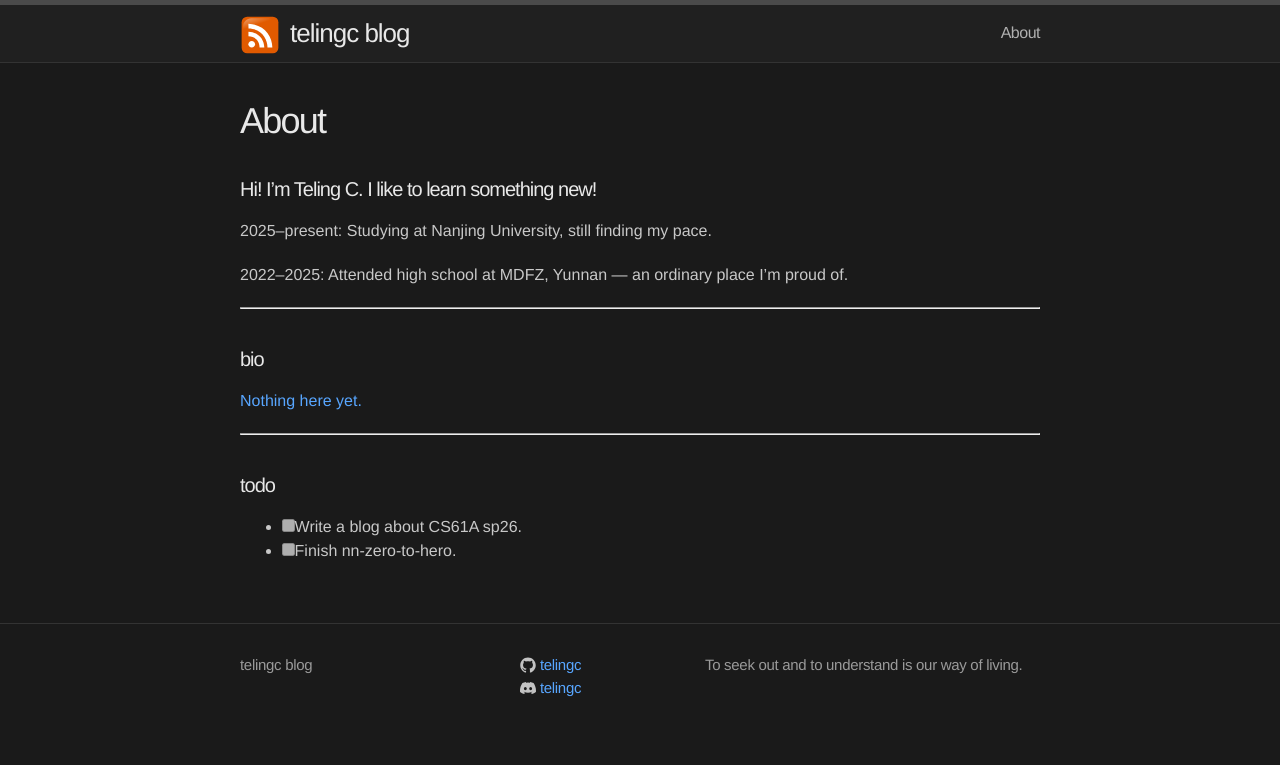
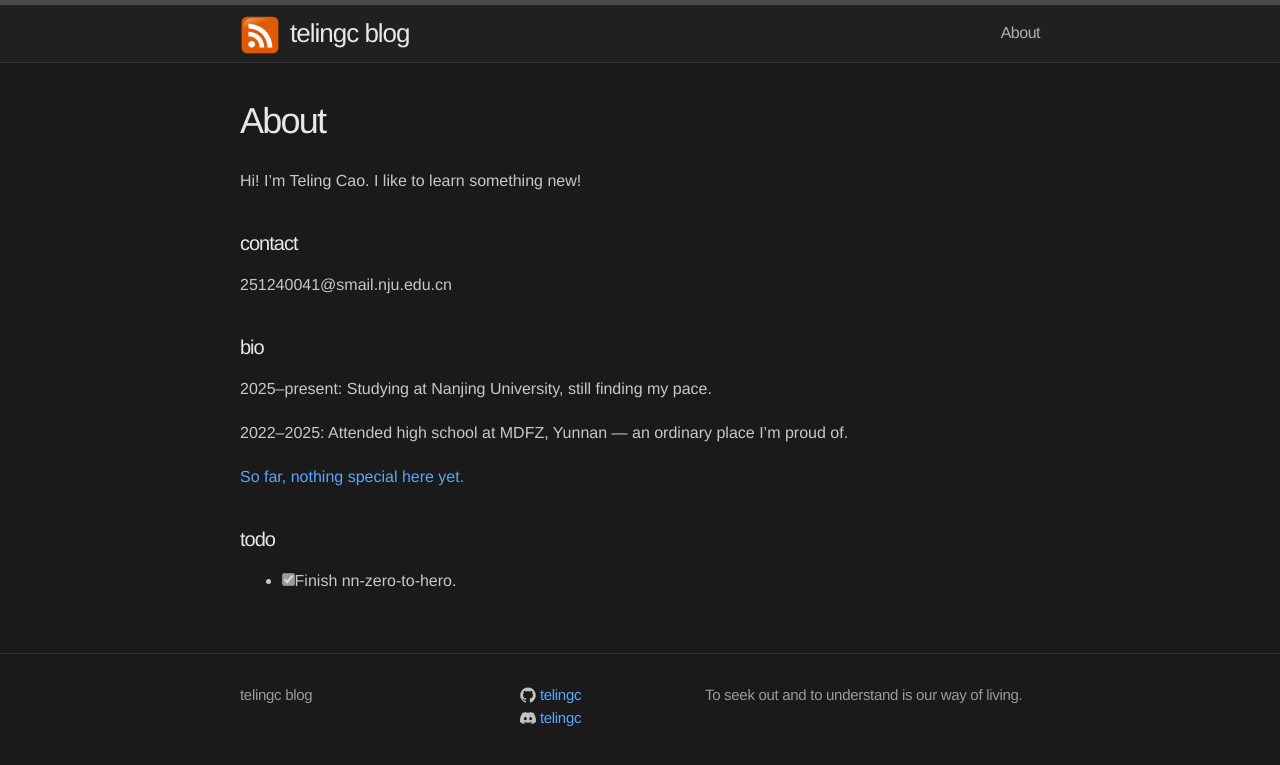
Before and after one commit to telingc/telingc.github.io, a Jekyll site: the page built from about.md, in a window 1280 px wide. Shown: the top 765 px of the page. Built offline with Jekyll 4.4.1, drawn with Linux system fonts in a browser that asks for light colours.

Commit message:
feat: changed about.md, nn-zero-to-hero complete, another blog is about to release.

```diff
--- a/about.md
+++ b/about.md
@@ -5,22 +5,19 @@ permalink: /about/
 includelink: true
 ---
 
-#### Hi! I'm Teling C. I like to learn something new!
+Hi! I'm Teling Cao. I like to learn something new!
 
+#### contact
+251240041@smail.nju.edu.cn
+
+#### bio
 
 2025–present: Studying at Nanjing University, still finding my pace.
 
 2022–2025: Attended high school at MDFZ, Yunnan — an ordinary place I'm proud of.
 
----
-
-#### bio
-
-[Nothing here yet.](https://github.com/telingc)
-
----
+[So far, nothing special here yet.](https://github.com/telingc)
 
 #### todo
 
-- [ ] Write a blog about CS61A sp26.
-- [ ] Finish nn-zero-to-hero.
+- [x] Finish nn-zero-to-hero.
```
